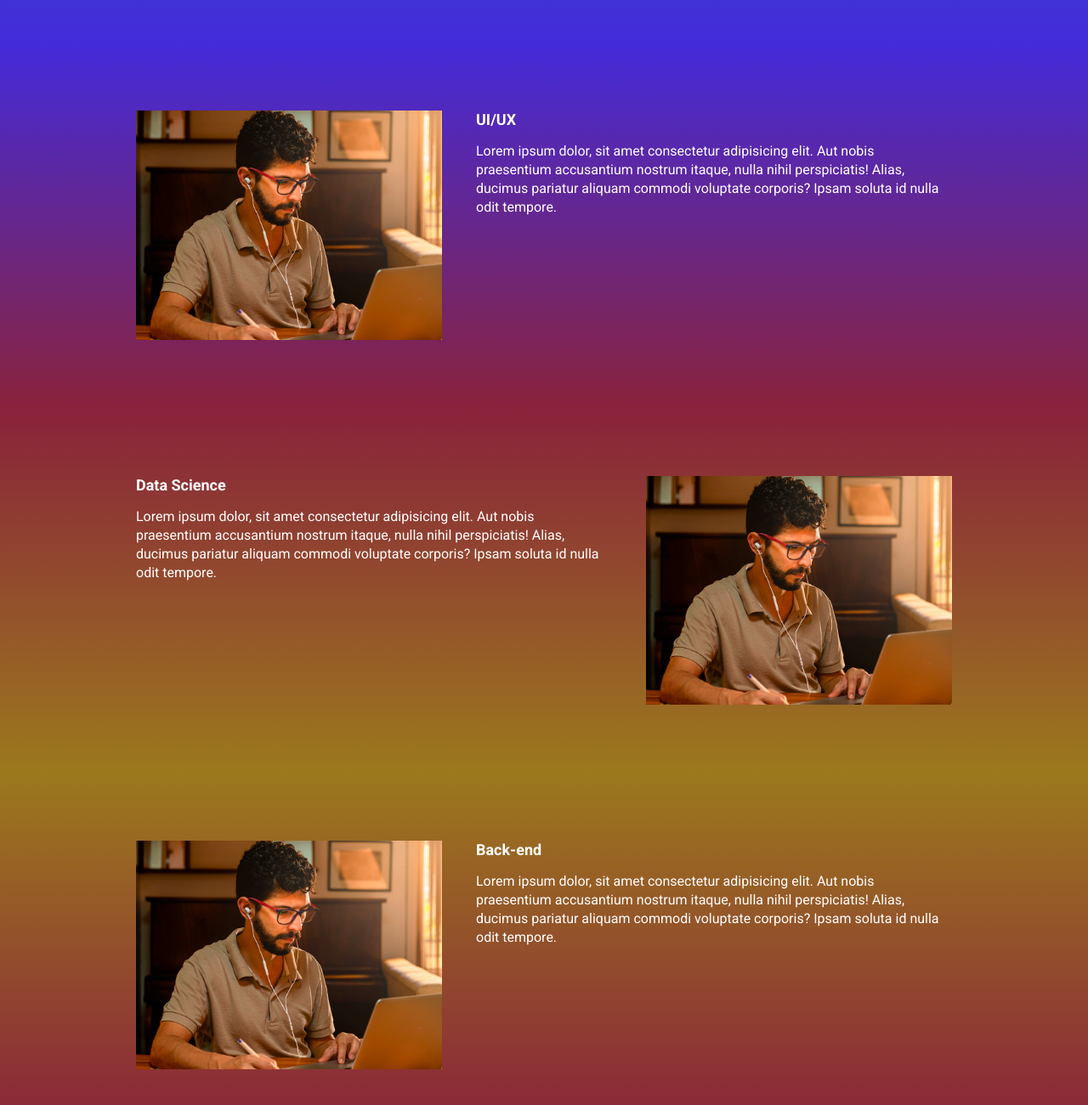
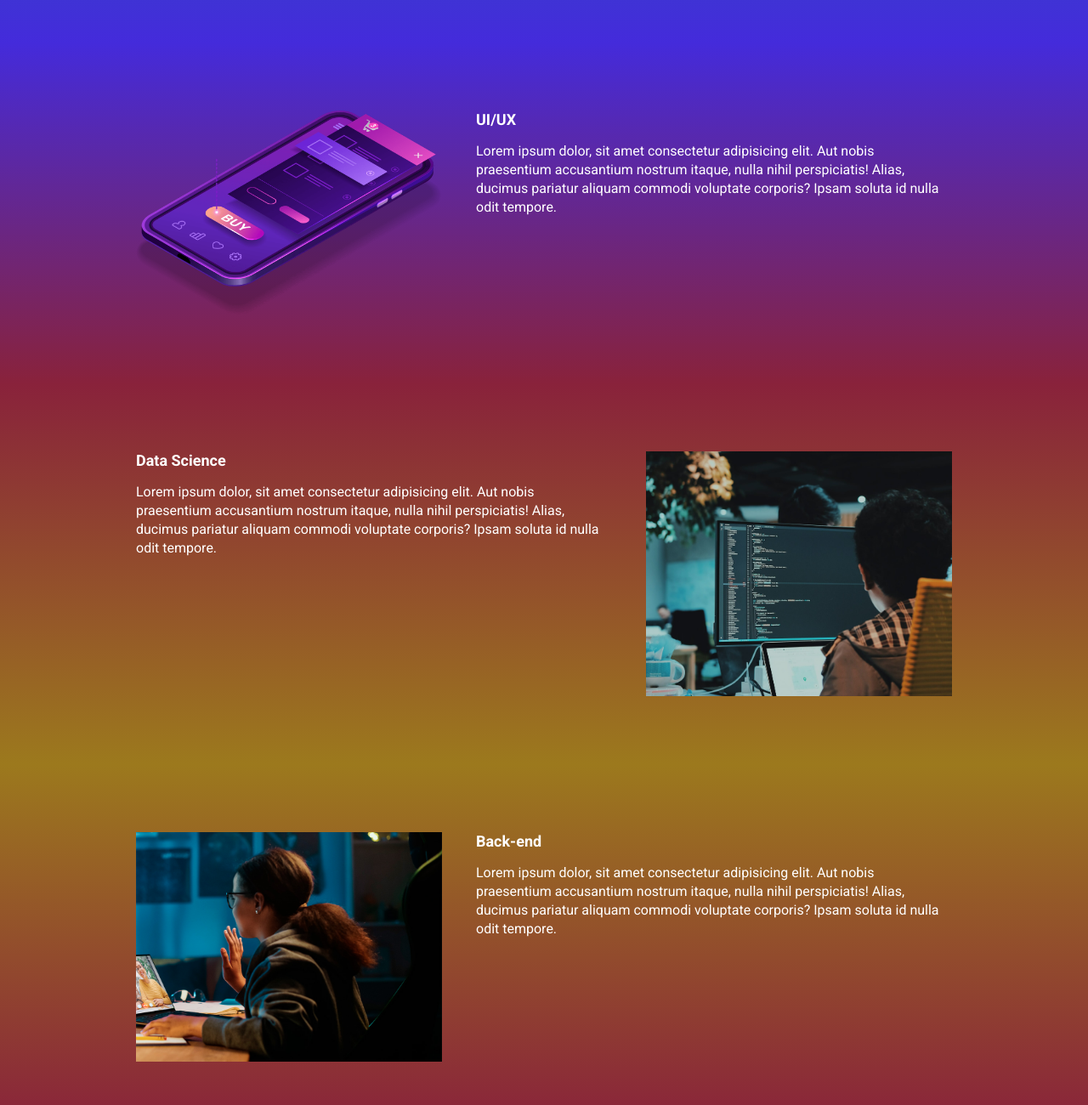
Before and after one commit to DanielMart1ns/ebac_tech_talks, a website built with Parcel: page src/index.html in a window 1280 px wide. Shown: the part 940-2240 px from the top of the page at 85% size. Built offline with nearby package versions, Linux system fonts and the light colour scheme.

Commit message:
feat: atualizando as imagens das seções

```diff
--- a/src/index.html
+++ b/src/index.html
@@ -56,7 +56,7 @@
                     Lorem ipsum dolor, sit amet consectetur adipisicing elit. Aut nobis praesentium accusantium nostrum itaque, nulla nihil perspiciatis! Alias, ducimus pariatur aliquam commodi voluptate corporis? Ipsam soluta id nulla odit tempore.
                 </p>
             </div>
-            <img class="events__image" src="images/frontend.png" alt="UI/UX">
+            <img class="events__image" src="images/ui-ux.png" alt="UI/UX">
         </div>
     </section>
     <section class="events events--data-science">
@@ -67,7 +67,7 @@
                     Lorem ipsum dolor, sit amet consectetur adipisicing elit. Aut nobis praesentium accusantium nostrum itaque, nulla nihil perspiciatis! Alias, ducimus pariatur aliquam commodi voluptate corporis? Ipsam soluta id nulla odit tempore.
                 </p>
             </div>
-            <img class="events__image" src="images/frontend.png" alt="Data Science">
+            <img class="events__image" src="images/data.png" alt="Data Science">
         </div>
     </section>
     <section class="events events--backend events--image-left">
@@ -78,7 +78,7 @@
                     Lorem ipsum dolor, sit amet consectetur adipisicing elit. Aut nobis praesentium accusantium nostrum itaque, nulla nihil perspiciatis! Alias, ducimus pariatur aliquam commodi voluptate corporis? Ipsam soluta id nulla odit tempore.
                 </p>
             </div>
-            <img class="events__image" src="images/frontend.png" alt="Back-end">
+            <img class="events__image" src="images/backend.png" alt="Back-end">
         </div>
     </section>
 
```
